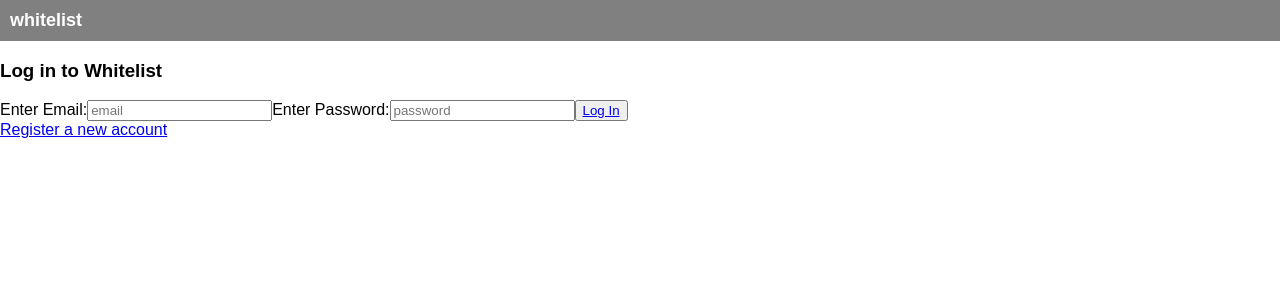
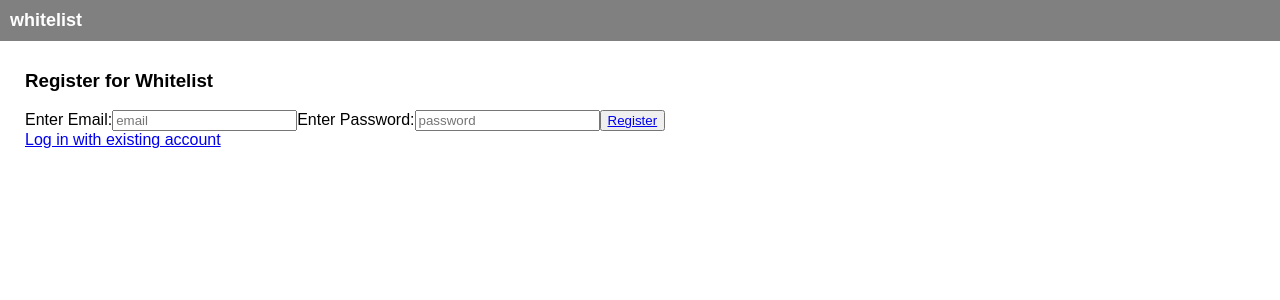
Before and after one commit to therealTP/whitelist, a React (Create React App) app: page /register in a window 1280 px wide. Before the commit this address led to /login. Shown: the top 300 px of the page. Built offline with nearby package versions, Linux system fonts and the light colour scheme.

Commit message:
routing to source detail page w/ props included

```diff
--- a/src/components/App/App.js
+++ b/src/components/App/App.js
@@ -2,23 +2,27 @@ import React, { Component } from 'react';
 import { BrowserRouter as Router, Redirect, Route } from 'react-router-dom';
 import Header from './../Header/Header';
 import LoginView from './../routes/Login';
+import RegisterView from './../routes/Register';
 import DashboardView from './../routes/Dashboard';
+import SourceDetailView from './../routes/SourceDetail';
 
 import './App.css';
 
 class App extends Component {
   render() {
     return (
-      <Router>
-        <div className="routes">
+      <div className="root">
           <Header />
-          <Redirect from="" exact to="/login" />
-          <Route path="/login" component={LoginView} />
-          <Route path="/register" render={() => (<h1>Register page</h1>)} />
-          <Route path="/dashboard" component={DashboardView} />
-          <Route path="/details/:sourceId" render={() => (<h1>Detail Page</h1>)} />
-        </div>
-      </Router>
+          <Router>
+            <div className="routes">
+              {/* <Redirect from="/" exact to="/login" /> */}
+              <Route path="/login" component={LoginView} />
+              <Route path="/register" component={RegisterView} />
+              <Route path="/dashboard" component={DashboardView} />
+              <Route path="/source/:sourceId" component={SourceDetailView} />
+            </div>
+          </Router>
+      </div>
     );
   }
 }
--- a/src/components/routes/Dashboard.js
+++ b/src/components/routes/Dashboard.js
@@ -1,7 +1,5 @@
 import React, { Component } from 'react';
 import { Link } from 'react-router-dom';
-import Sidebar from './../Sidebar/Sidebar';
-
 
 const myHeaders = new Headers();
 
@@ -12,7 +10,6 @@ const myInit = { method: 'GET',
 
 class DashboardView extends Component {
     state = {
-        tests: ['test1', 'test2', 'test3', 'test4'],
         sources: []
     };
 
@@ -38,14 +35,11 @@ class DashboardView extends Component {
     render() {
     return (
         <div className="Body">
-          <Sidebar />
+            <h3>Top News Sources:</h3>
             <ul>
                 {this.state.sources.map(source =>
                     <li key={source.id}>
-                        {source.name} @
-                        <a href={source.websiteUrl} target="_blank">
-                            {source.websiteUrl}
-                        </a>
+                        <Link to={`/source/${source.id}`}>{source.name}</Link>
                     </li>)}
             </ul>
         </div>
--- /dev/null
+++ b/src/components/routes/Register.js
@@ -0,0 +1,22 @@
+import React, { Component } from 'react';
+import { Link } from 'react-router-dom';
+
+class RegisterView extends Component {
+  render() {
+    return (
+        <div className="registerPage">
+            <h3>Register for Whitelist</h3>
+            <form action="">
+                <label>Enter Email:</label>
+                <input type="text" placeholder="email"/>
+                <label>Enter Password:</label>
+                <input type="password" placeholder="password"/>
+                <button><Link to="/dashboard">Register</Link></button>
+            </form>
+            <Link to="/login">Log in with existing account</Link>
+        </div>
+    );
+  }
+}
+
+export default RegisterView;
--- /dev/null
+++ b/src/components/routes/SourceDetail.js
@@ -0,0 +1,14 @@
+import React, { Component } from 'react';
+
+class SourceDetailView extends Component {
+  render() {
+    return (
+        <div>
+            <h3>Source Detail View</h3>
+            <div>ID: {this.props.match.params.sourceId}</div>
+        </div>
+    );
+  }
+}
+
+export default SourceDetailView;
--- a/src/index.css
+++ b/src/index.css
@@ -3,3 +3,7 @@ body {
   padding: 0;
   font-family: sans-serif;
 }
+
+.routes {
+  padding: 10px 25px;
+}
```
